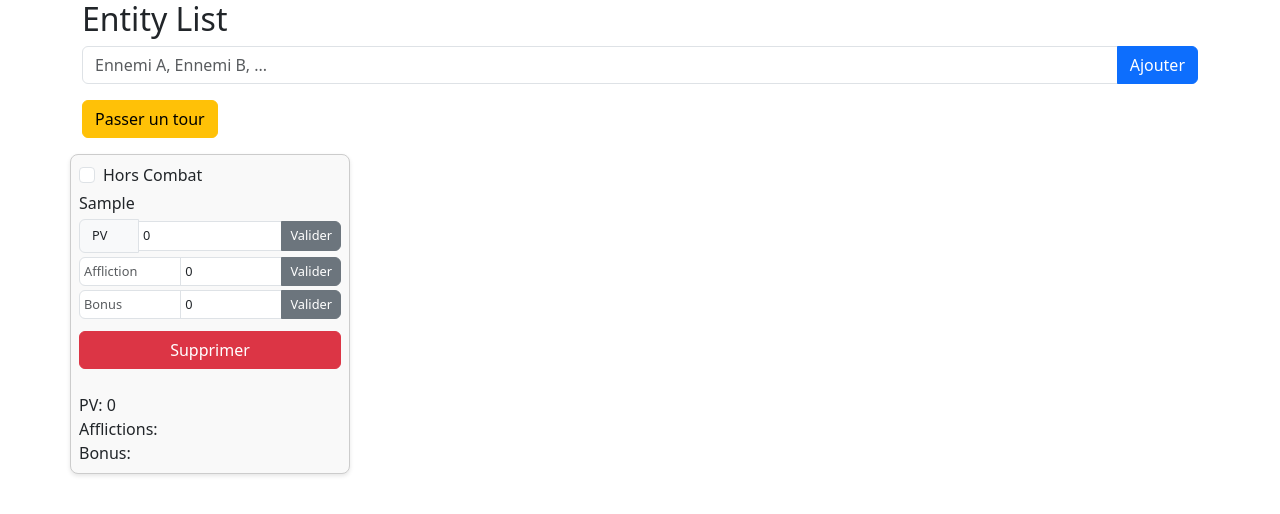
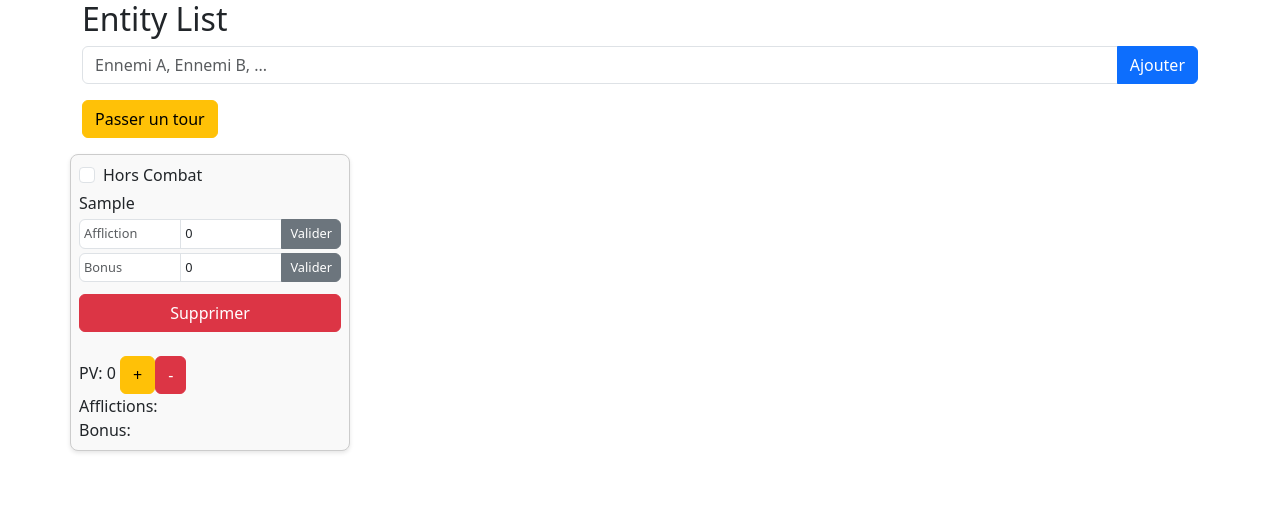
Before and after one commit to J0Nail/event-tools, an Angular app: page / in a window 1280 px wide. Both pictures are taken after typing "Sample" into the empty fields and a click on the button "Ajouter". Shown: the top 514 px of the page. Built offline with nearby package versions, Linux system fonts and the light colour scheme.

Commit message:
Ajouter/Supprimer des bonus/afflictions

```diff
--- a/src/app/entity/entity-list/entity-list.component.html
+++ b/src/app/entity/entity-list/entity-list.component.html
@@ -13,11 +13,11 @@
                     <label class="form-check-label">Hors Combat</label>
                 </div>
                 <div class="entity-card-container__form--name" [ngClass]="{'eliminated': entity.eliminated}">{{ entity.name }}</div>
-                <div class="entity-card-container__form--row input-group">
+                <!-- <div class="entity-card-container__form--row input-group">
                     <span class="input-group-text">PV</span>
                     <input [(ngModel)]="entity.newHp" type="number" class="form-control" placeholder="0"/>
                     <button class="btn btn-secondary" (click)="setHp(entity)">Valider</button>
-                </div>
+                </div> -->
                 <div class="entity-card-container__form--row input-group">
                     <input [(ngModel)]="entity.newAffliction" class="form-control" placeholder="Affliction"/>
                     <input [(ngModel)]="entity.newAfflictionTurns" type="number" class="form-control" placeholder="Turns"/>
@@ -31,15 +31,25 @@
                 <button class="btn btn-danger mt-2" (click)="deleteEntity(entity)">Supprimer</button>
             </div>
             <div class="entity-card-container__infos mt-3">
-                <div>PV: {{ entity.hp }}</div>
+                <div>
+                    PV: {{ entity.hp }}
+                    <button class="btn btn-warning" (click)="healEntity(entity)">+</button>
+                    <button class="btn btn-danger" (click)="damageEntity(entity)">-</button>
+                </div>
                 <div>Afflictions:
                     <ul class="list-group">
-                        <li *ngFor="let affliction of entity.afflictions" class="list-group-item">{{ affliction.name }} ({{ affliction.turnsRemaining }} tours restants)</li>
+                        <li *ngFor="let affliction of entity.afflictions" class="list-group-item">
+                            {{ affliction.name }} ({{ affliction.turnsRemaining }} tours restants)
+                            <button class="btn btn-danger btn-sm float-end" (click)="removeAffliction(entity, affliction)">Supprimer</button>
+                        </li>
                     </ul>
                 </div>
                 <div>Bonus:
                     <ul class="list-group">
-                        <li *ngFor="let bonus of entity.bonus" class="list-group-item">{{ bonus.name }} ({{ bonus.turnsRemaining }} tours restants)</li>
+                        <li *ngFor="let bonus of entity.bonus" class="list-group-item">
+                            {{ bonus.name }} ({{ bonus.turnsRemaining }} tours restants)
+                            <button class="btn btn-danger btn-sm float-end" (click)="removeBonus(entity, bonus)">Supprimer</button>
+                        </li>
                     </ul>
                 </div>
             </div>
--- a/src/app/entity/entity-list/entity-list.component.ts
+++ b/src/app/entity/entity-list/entity-list.component.ts
@@ -71,6 +71,14 @@ export class EntityListComponent {
     entity.newHp = 0;
   }
 
+  healEntity(entity: Entity) {
+    entity.hp++;
+  }
+
+  damageEntity(entity: Entity) {
+    entity.hp--;
+  }
+
   setAffliction(entity: Entity) {
     if (entity.newAffliction.trim()) {
       const existingAffliction = entity.afflictions.find(affliction => affliction.name === entity.newAffliction);
@@ -86,6 +94,10 @@ export class EntityListComponent {
       entity.newAffliction = '';
       entity.newAfflictionTurns = 0;
     }
+  }
+
+  removeAffliction(entity: Entity, affliction: Affliction) {
+    entity.afflictions = entity.afflictions.filter(a => a !== affliction);
   }
 
   setBonus(entity: Entity) {
@@ -105,6 +117,10 @@ export class EntityListComponent {
     }
   }
 
+  removeBonus(entity: Entity, bonus: Bonus) {
+    entity.bonus = entity.bonus.filter(b => b !== bonus);
+  }
+
   passTurnForAll() {
     this.entities.forEach(entity => {
       entity.afflictions.forEach(affliction => {
```
